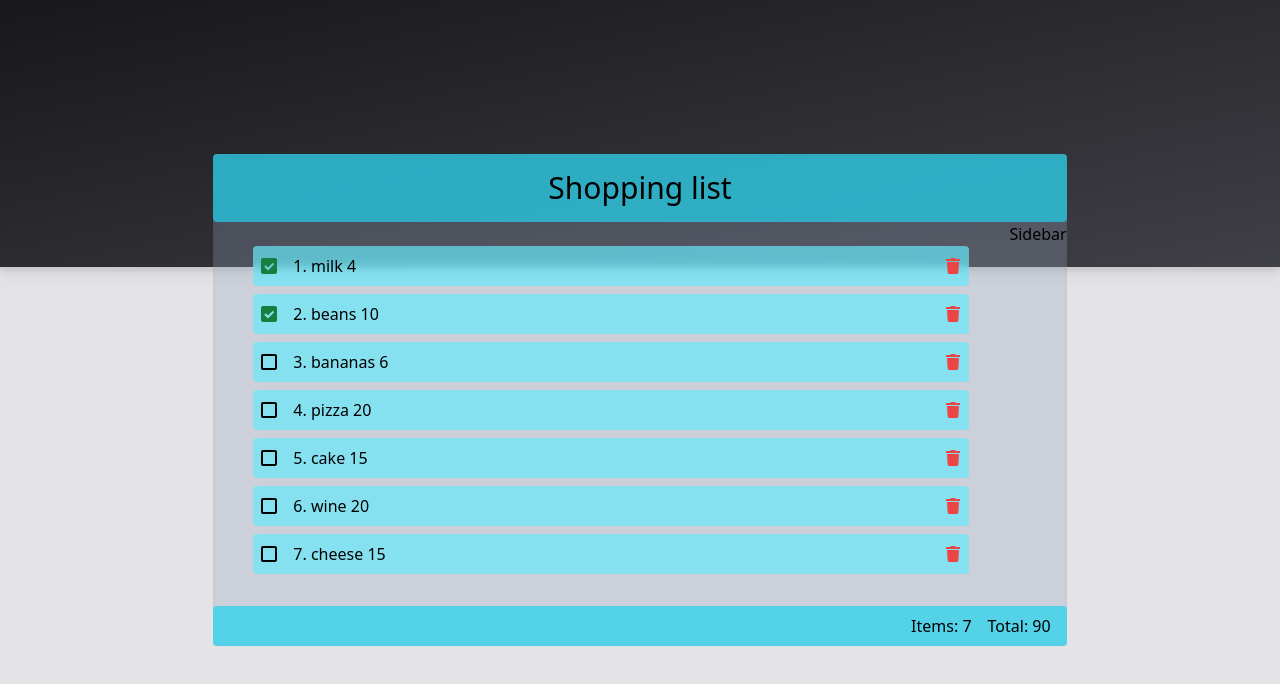
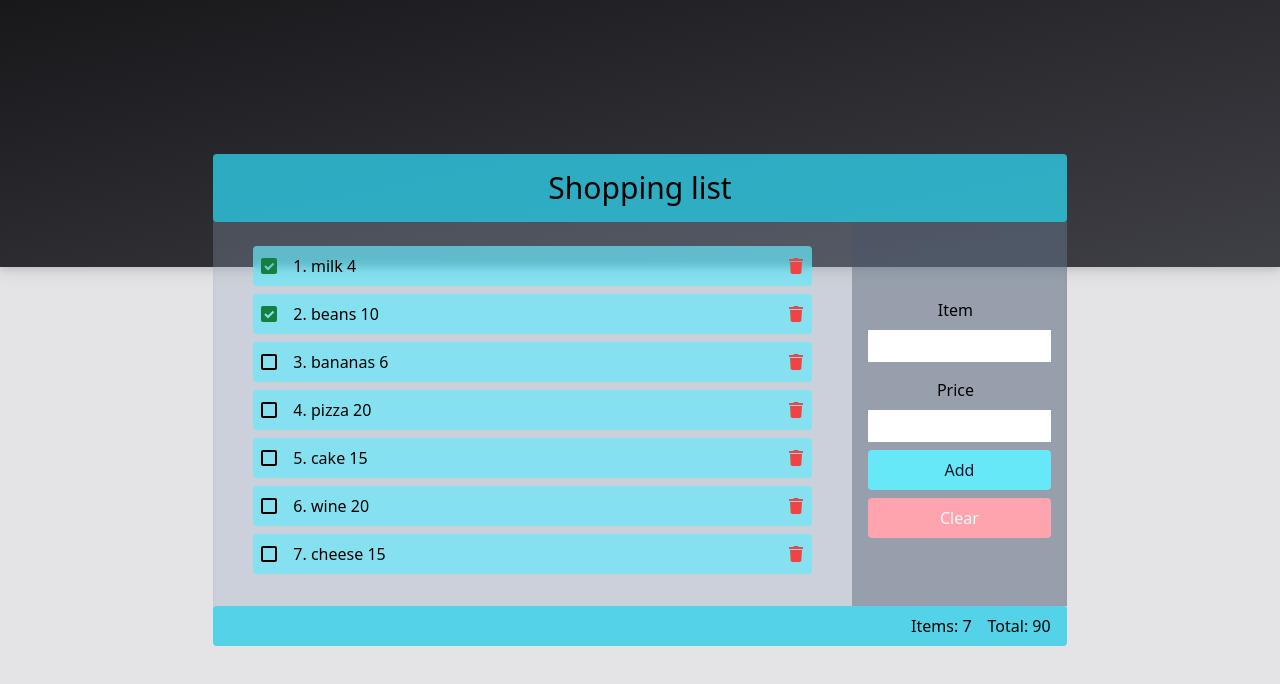
Before and after one commit to ecmCode/shopping-list, a React app: page / in a window 1280 px wide. Shown: the top 684 px of the page. Built offline with nearby package versions, Linux system fonts and the light colour scheme; the HTML template or start-up script is replaced by a standard one.

Commit message:
add inputs and btns to sidebar

```diff
--- a/src/components/List.jsx
+++ b/src/components/List.jsx
@@ -3,6 +3,7 @@ import db from "../db/db.json";
 import ListItem from "./ListItem";
 import style from "./List.module.css"
 import Footer from "./Footer";
+import Sidebar from "./Sidebar";
 
 const List = () => {
 
@@ -28,9 +29,7 @@ const List = () => {
                         )
                     }
                 </div>
-                <div className={style.sidebar}>
-                    Sidebar
-                </div>
+                <Sidebar data={data} setData={setData}/>
             </div>
             <Footer data={data}/>
         </div>
--- a/src/components/Sidebar.jsx
+++ b/src/components/Sidebar.jsx
@@ -1,8 +1,34 @@
+import { useState } from "react";
 import style from "./Sidebar.module.css"
 
-const Sidebar = () => {
+const Sidebar = ({data, setData}) => {
+    const [item,setItem] = useState(null)
+    const [price,setPrice] = useState(null)
     return (
         <div className={style.sidebar}>
+            <div className={style.input}>
+                <span>
+                    <label htmlFor="item">Item</label>
+                    <input
+                    id="item"
+                    name="item"
+                    type="text"
+                    value={item}/>
+                </span>
+                <span>
+                    <label htmlFor="price">Price</label>
+                    <input
+                    id="price"
+                    name="price"
+                    type="text"
+                    value={price}/>
+                </span>
+            </div>
+
+            <div className={style.btns}>
+                <button className={style.addbtn}>Add</button>
+                <button className={style.clearbtn}>Clear</button>
+            </div>
 
         </div>
      );
```
